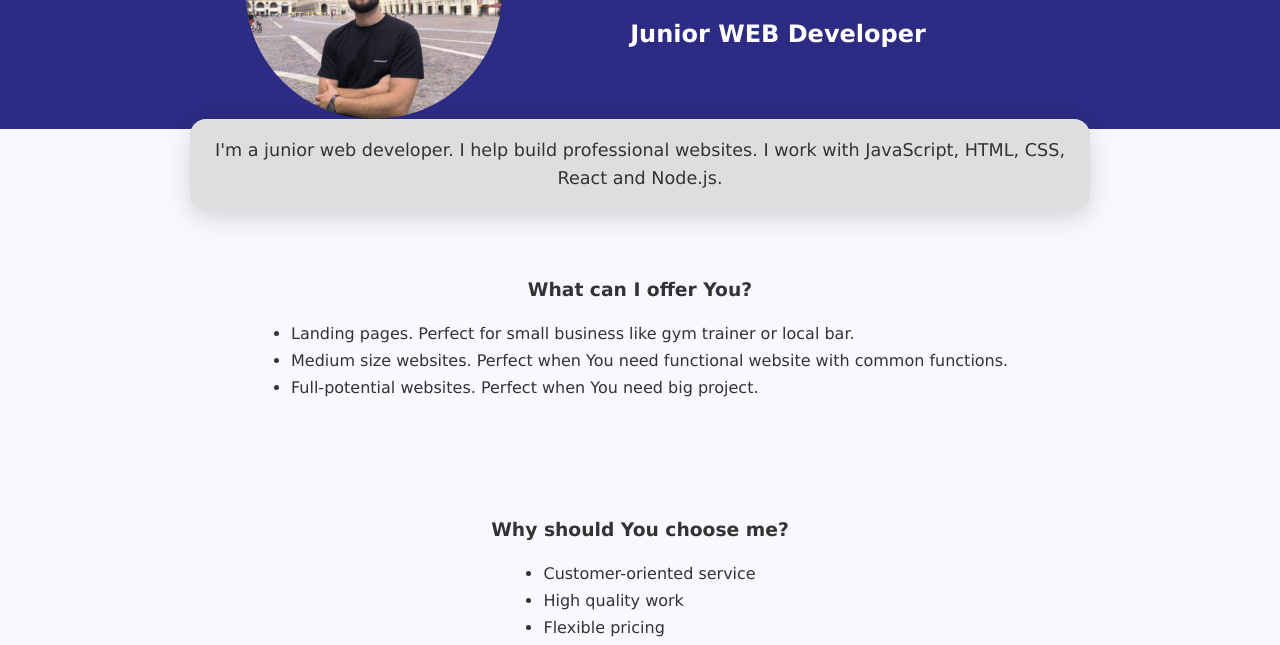
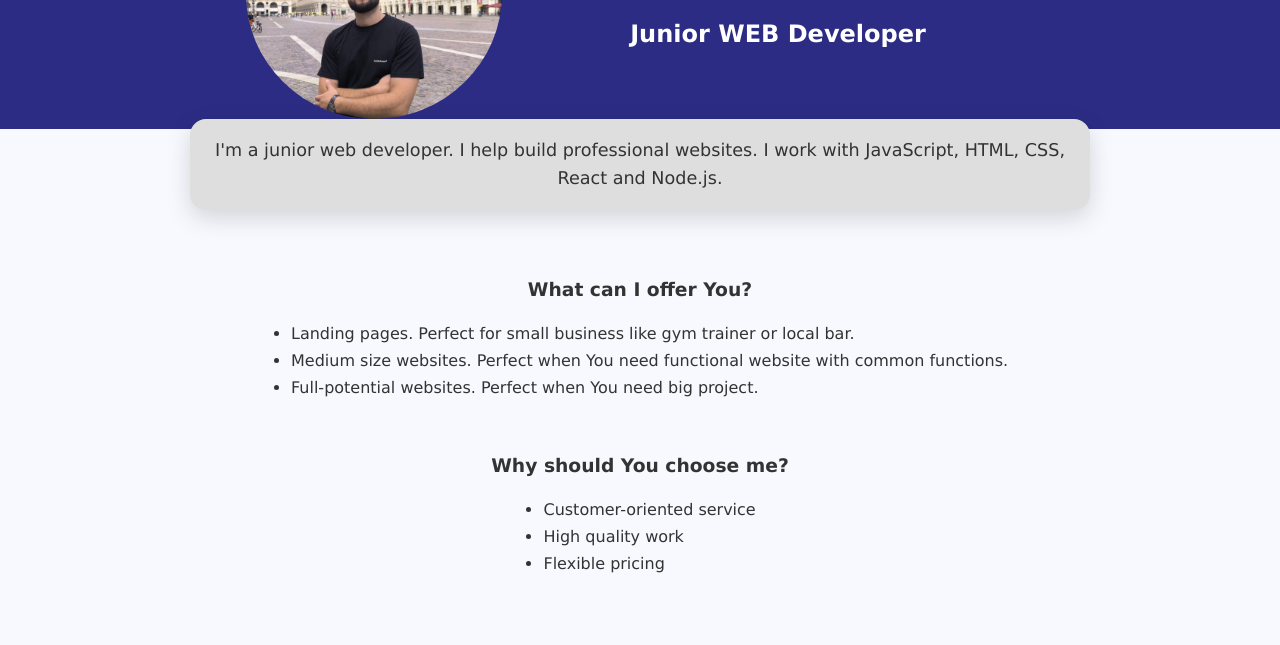
Before and after one commit to madmaxlt97/mylandingpage, a plain HTML site: page index.html in a window 1280 px wide. Shown: the part 142-787 px from the top of the page. Drawn offline with Linux system fonts and the light colour scheme.

Commit message:
made space smaller

```diff
--- a/styles.css
+++ b/styles.css
@@ -69,9 +69,12 @@ html {
 
 .service {
   padding: 5rem;
+  margin-bottom: 0;
+  padding-bottom: 1rem;
 }
 .benefits {
   padding: 1rem 1rem;
+  margin-top: 0;
 }
 
 .service h3,
```
